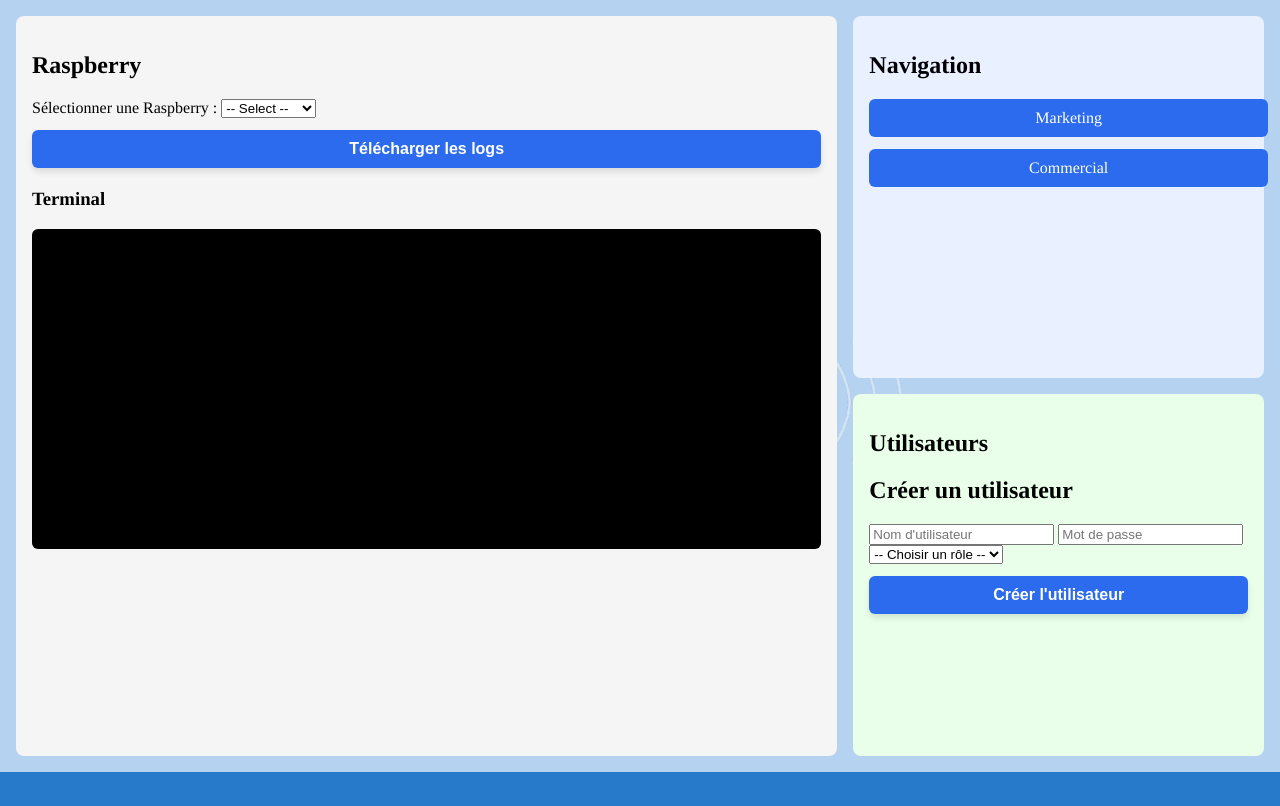
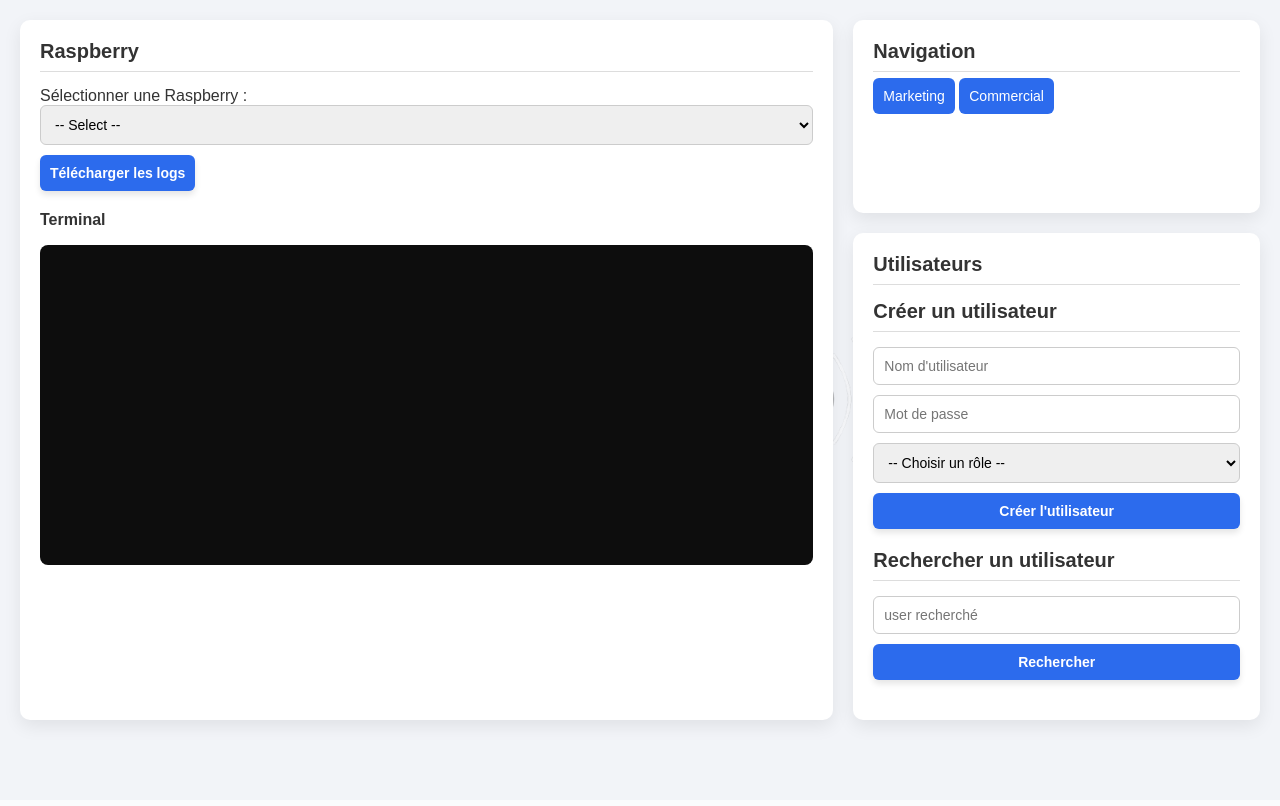
Before and after one commit to LazyToonG/S301, a Python web app: template MusiQuali/app/templates/admin.html in a window 1280 px wide. After the commit the page ends 732 px from the top, so only its background shows below. Run offline with Jinja, Linux system fonts and the light colour scheme; the template is opened without the code that fills it, so the values that code supplies are empty.

Commit message:
ajout du search

```diff
--- a/MusiQuali/app/static/admin.css
+++ b/MusiQuali/app/static/admin.css
@@ -1,64 +1,134 @@
+/* RESET MINIMAL */
+* {
+    box-sizing: border-box;
+}
+
+body {
+    margin: 0;
+    font-family: Arial, Helvetica, sans-serif;
+    background: #f2f4f8;
+    color: #333;
+}
+
+/* LAYOUT PRINCIPAL */
 .main {
     display: grid;
     grid-template-columns: 2fr 1fr;
     grid-template-rows: 1fr 1fr;
-    height: calc(100vh - 60px); /* ajuste selon ta navbar */
-    gap: 16px;
-    padding: 16px;
+    gap: 20px;
+    padding: 20px;
+    height: calc(100vh - 60px);
 }
 
-/* Zone gauche : prend toute la hauteur */
+/* PANELS */
+.left-panel,
+.top-right-panel,
+.bottom-right-panel {
+    background: #ffffff;
+    border-radius: 10px;
+    padding: 20px;
+    box-shadow: 0 6px 18px rgba(0, 0, 0, 0.08);
+}
+
+/* GAUCHE = TOUTE LA HAUTEUR */
 .left-panel {
     grid-row: 1 / 3;
-    background: #f5f5f5;
-    padding: 16px;
-    border-radius: 8px;
 }
 
-/* Haut droite */
-.top-right-panel {
-    background: #e9f0ff;
-    padding: 16px;
-    border-radius: 8px;
+/* TITRES */
+h2 {
+    margin-top: 0;
+    margin-bottom: 15px;
+    font-size: 20px;
+    border-bottom: 1px solid #ddd;
+    padding-bottom: 8px;
 }
 
-/* Bas droite */
-.bottom-right-panel {
-    background: #e9ffe9;
-    padding: 16px;
-    border-radius: 8px;
+h3 {
+    margin-top: 20px;
+    font-size: 16px;
 }
 
-/* Boutons */
-button, .nav-btn {
-    display: block;
-    margin-top: 12px;
+/* FORMULAIRES */
+.user-form,
+.user-search-form {
+    display: flex;
+    flex-direction: column;
+    gap: 10px;
+    margin-bottom: 20px;
+}
+
+input,
+select {
     padding: 10px;
-    width: 100%;
+    border-radius: 6px;
+    border: 1px solid #ccc;
+    font-size: 14px;
+}
+
+input:focus,
+select:focus {
+    outline: none;
+    border-color: #2c6bed;
+}
+
+/* BOUTONS */
+button,
+.nav-btn {
+    padding: 10px;
+    border-radius: 6px;
     border: none;
-    border-radius: 6px;
     background: #2c6bed;
     color: white;
+    font-size: 14px;
     cursor: pointer;
     text-align: center;
     text-decoration: none;
 }
 
-button:hover, .nav-btn:hover {
+button:hover,
+.nav-btn:hover {
     background: #1f4fbf;
 }
 
-/* Terminal */
+/* NAVIGATION */
+.top-right-panel .nav-btn {
+    margin-bottom: 10px;
+}
+
+/* TERMINAL */
 .terminal {
     margin-top: 20px;
 }
 
 .terminal-screen {
-    height: 300px;
-    background: black;
-    color: #00ff00;
+    height: 320px;
+    background: #0d0d0d;
+    color: #00ff88;
+    font-family: monospace;
+    padding: 12px;
+    border-radius: 8px;
+    overflow-y: auto;
+    font-size: 13px;
+}
+
+/* UTILISATEURS */
+.user-panel ul {
+    list-style: none;
+    padding: 0;
+    margin: 0;
+}
+
+.user-panel li {
+    background: #f7f9fc;
     padding: 10px;
-    font-family: monospace;
     border-radius: 6px;
-    overflow-y: auto;
+    margin-bottom: 8px;
+    font-size: 14px;
 }
+
+/* SELECT RASPBERRY */
+#raspberry-select {
+    width: 100%;
+    margin-bottom: 10px;
+}
--- a/MusiQuali/app/templates/admin.html
+++ b/MusiQuali/app/templates/admin.html
@@ -73,13 +73,35 @@
 
     <button type="submit">Créer l'utilisateur</button>
 </form>
+<h2>Rechercher un utilisateur</h2>
+
+<form method="post" action="/admin/search" class="user-search-form">
+    <input
+        type="text"
+        name="username"
+        placeholder="user recherché"
+        required
+    >
+    <button type="submit">Rechercher</button>
+</form>
+{% if searched_users %}
+    <h3>Résultat</h3>
+    <ul>
+    {% for user in searched_users %}
+        <li>
+            Nom : <strong>{{ user.username }}</strong><br>
+            Rôle : <strong>{{ user.role }}</strong>
+        </li>
+    {% endfor %}
+    </ul>
+{% endif %}
+
 
 
         </div>
     </div>
 </div>
 
-    <script src="{{ url_for('static', filename='script.js') }}"></script>
-    {% include 'fin_nav.html' %}
+
 </body>
 </html>
```
Also changed, not shown: MusiQuali/app/controllers/AdminController.py (+10 -6 lines).
